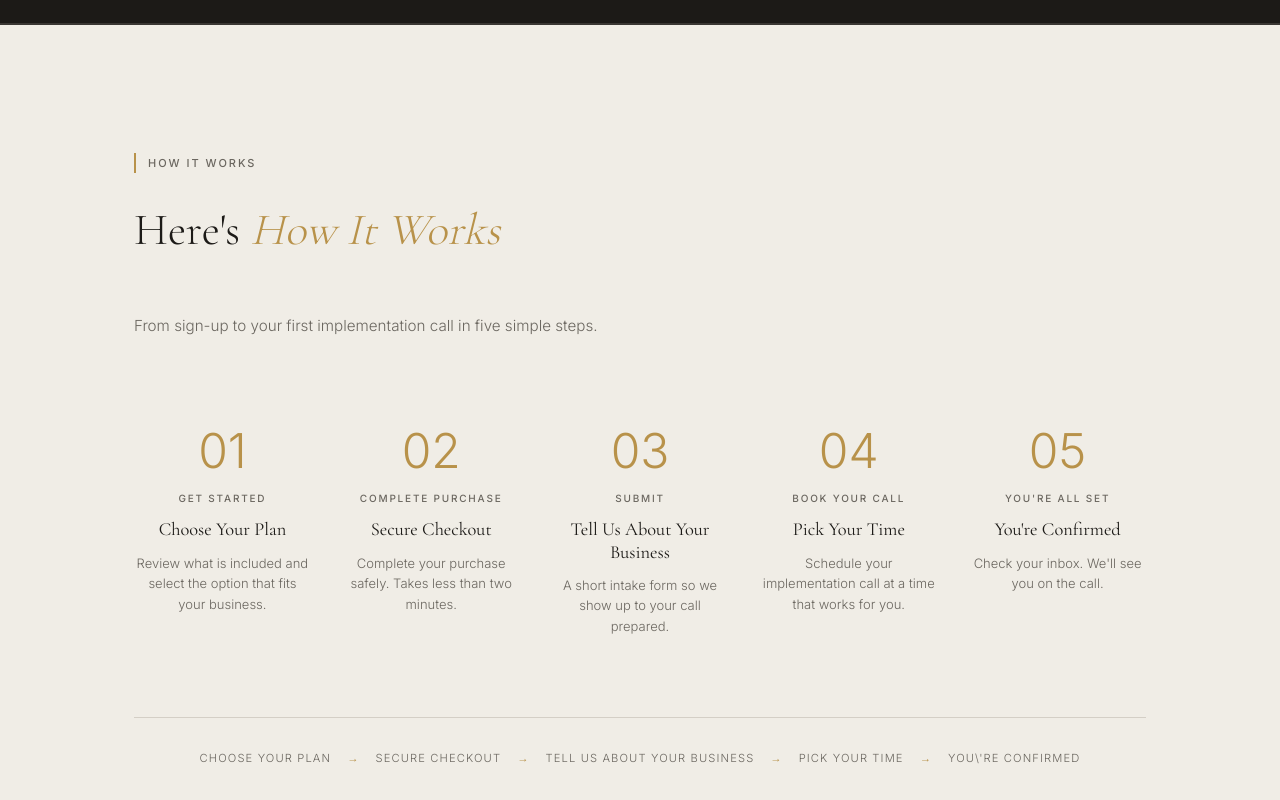
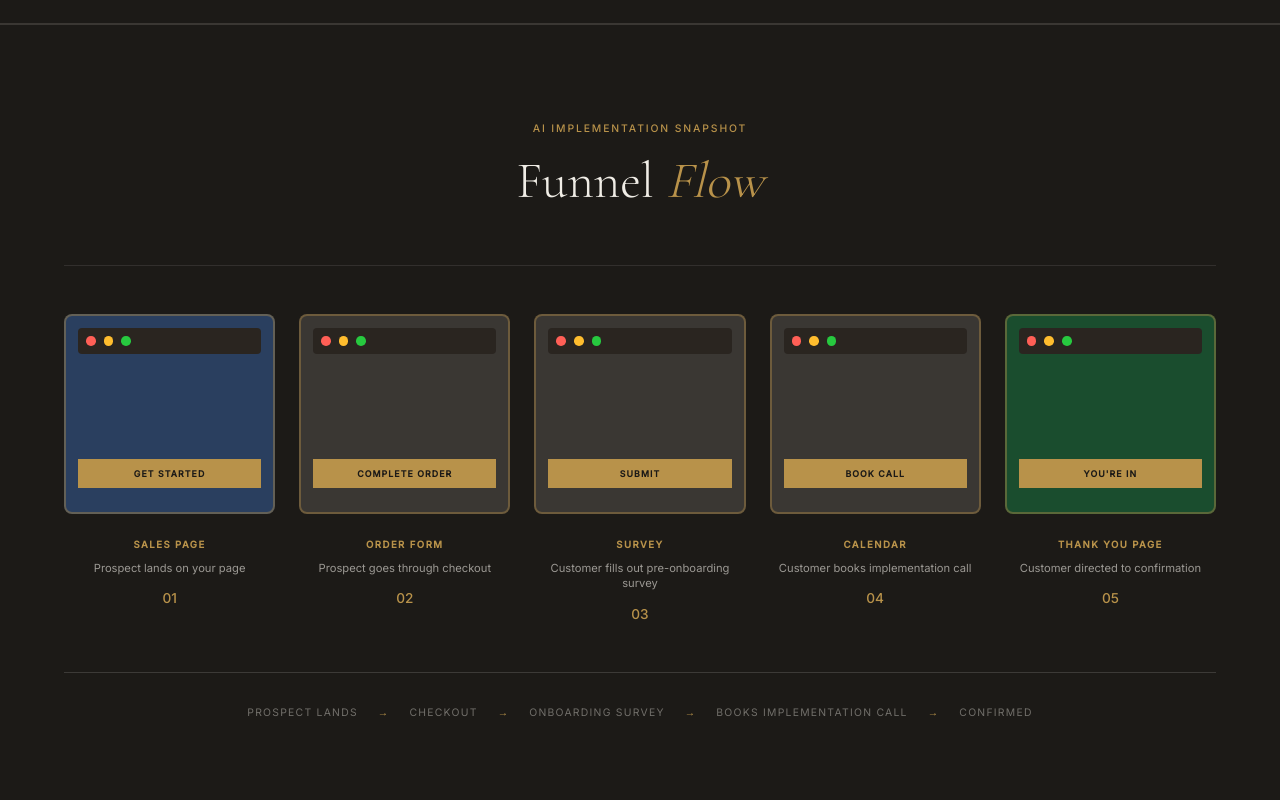
Before and after one commit to letsnavigatebmw/aperture-hospitality, a Next.js app: page /ai-solutions in a window 1280 px wide. Shown: the part 2860-3660 px from the top of the page. Built offline with nearby package versions, Linux system fonts and the light colour scheme.

Commit message:
Redesign AI Solutions funnel flow: add browser mockup visualization with 5-step customer journey

```diff
--- a/app/ai-solutions/page.tsx
+++ b/app/ai-solutions/page.tsx
@@ -161,48 +161,76 @@ export default function AISolutionsPage() {
         </div>
       </section>
 
-      {/* HOW IT WORKS */}
-      <section style={{ padding: 'clamp(5rem, 10vw, 9rem) 0', borderBottom: '2px solid #B8924A' }}>
-        <div style={{ maxWidth: '1140px', margin: '0 auto', padding: '0 clamp(1.5rem, 5vw, 4rem)' }}>
-          <div style={{ display: 'flex', alignItems: 'center', gap: '0.75rem', fontSize: '0.6875rem', fontWeight: 500, letterSpacing: '0.18em', textTransform: 'uppercase', color: '#6B6760', marginBottom: '2rem' }}>
-            <div style={{ width: '2px', height: '1.25rem', background: '#B8924A' }}></div>
-            How It Works
+      {/* FUNNEL FLOW */}
+      <section style={{ background: '#1C1A17', padding: 'clamp(4rem, 8vw, 6rem) clamp(1.5rem, 5vw, 4rem)', borderBottom: '2px solid #3a3733' }}>
+        <div style={{ maxWidth: '1400px', margin: '0 auto' }}>
+          {/* Header */}
+          <div style={{ textAlign: 'center', marginBottom: '3.5rem' }}>
+            <div style={{ fontSize: '0.65rem', fontWeight: 500, letterSpacing: '0.18em', textTransform: 'uppercase', color: '#B8924A', marginBottom: '1rem' }}>
+              AI Implementation Snapshot
+            </div>
+            <h2 style={{ fontFamily: "'Cormorant Garamond', Georgia, serif", fontSize: 'clamp(2.5rem, 4vw, 3.5rem)', fontWeight: 300, color: '#F0EDE6', lineHeight: 1.1, margin: 0 }}>
+              Funnel <em style={{ fontStyle: 'italic', color: '#B8924A' }}>Flow</em>
+            </h2>
           </div>
-          <h2 style={{ fontFamily: "'Cormorant Garamond', Georgia, serif", fontSize: 'clamp(2.25rem, 3.5vw, 3.25rem)', fontWeight: 300, lineHeight: 1.15, marginBottom: '3.5rem', maxWidth: '20ch' }}>
-            Here's <em style={{ fontStyle: 'italic', color: '#B8924A' }}>How It Works</em>
-          </h2>
-          <p style={{ fontSize: '0.95rem', fontWeight: 300, lineHeight: 1.75, color: '#6B6760', marginBottom: '3.5rem' }}>
-            From sign-up to your first implementation call in five simple steps.
-          </p>
-          <div style={{ display: 'grid', gridTemplateColumns: 'repeat(5, 1fr)', gap: '2rem', marginBottom: '3rem' }}>
+
+          {/* Divider */}
+          <div style={{ borderTop: '1px solid rgba(240,237,230,0.1)', margin: '2.5rem 0 3rem 0 ' }}></div>
+
+          {/* Funnel Steps - Browser Mockups */}
+          <div style={{ display: 'grid', gridTemplateColumns: 'repeat(5, 1fr)', gap: '1.5rem', marginBottom: '3rem', position: 'relative' }}>
             {[
-              { number: '01', badge: 'GET STARTED', title: 'Choose Your Plan', desc: 'Review what is included and select the option that fits your business.' },
-              { number: '02', badge: 'COMPLETE PURCHASE', title: 'Secure Checkout', desc: 'Complete your purchase safely. Takes less than two minutes.' },
-              { number: '03', badge: 'SUBMIT', title: 'Tell Us About Your Business', desc: 'A short intake form so we show up to your call prepared.' },
-              { number: '04', badge: 'BOOK YOUR CALL', title: 'Pick Your Time', desc: 'Schedule your implementation call at a time that works for you.' },
-              { number: '05', badge: 'YOU\'RE ALL SET', title: 'You\'re Confirmed', desc: 'Check your inbox. We\'ll see you on the call.' }
+              { number: '01', page: 'SALES PAGE', button: 'GET STARTED', title: 'Prospect lands on your page', color: '#2a3f5f' },
+              { number: '02', page: 'ORDER FORM', button: 'COMPLETE ORDER', title: 'Prospect goes through checkout', color: '#3a3733' },
+              { number: '03', page: 'SURVEY', button: 'SUBMIT', title: 'Customer fills out pre-onboarding survey', color: '#3a3733' },
+              { number: '04', page: 'CALENDAR', button: 'BOOK CALL', title: 'Customer books implementation call', color: '#3a3733' },
+              { number: '05', page: 'THANK YOU PAGE', button: 'YOU\'RE IN', title: 'Customer directed to confirmation', color: '#1a4d2e' }
             ].map((step, i) => (
-              <div key={i} style={{ padding: '2rem 0', textAlign: 'center' }}>
-                <div style={{ fontSize: '3rem', fontWeight: 300, color: '#B8924A', lineHeight: 1, marginBottom: '1rem' }}>{step.number}</div>
-                <div style={{ fontSize: '0.625rem', fontWeight: 500, letterSpacing: '0.18em', textTransform: 'uppercase', color: '#6B6760', marginBottom: '0.75rem' }}>{step.badge}</div>
-                <h3 style={{ fontFamily: "'Cormorant Garamond', Georgia, serif", fontSize: '1.15rem', fontWeight: 400, color: '#1C1A17', lineHeight: 1.2, marginBottom: '0.75rem' }}>{step.title}</h3>
-                <p style={{ fontSize: '0.8125rem', fontWeight: 300, lineHeight: 1.6, color: '#6B6760', margin: 0 }}>{step.desc}</p>
+              <div key={i} style={{ textAlign: 'center' }}>
+                {/* Browser mockup */}
+                <div style={{ background: step.color, border: '2px solid rgba(184,146,74,0.4)', borderRadius: '0.5rem', padding: '0.75rem', marginBottom: '1.5rem', minHeight: '200px', display: 'flex', flexDirection: 'column', justifyContent: 'space-between' }}>
+                  {/* Browser header */}
+                  <div style={{ background: '#2a2520', borderRadius: '0.25rem', padding: '0.5rem', marginBottom: '1rem', display: 'flex', gap: '0.5rem', fontSize: '1rem' }}>
+                    <span style={{ width: '0.6rem', height: '0.6rem', borderRadius: '50%', background: '#ff5f56' }}></span>
+                    <span style={{ width: '0.6rem', height: '0.6rem', borderRadius: '50%', background: '#ffbd2e' }}></span>
+                    <span style={{ width: '0.6rem', height: '0.6rem', borderRadius: '50%', background: '#27c93f' }}></span>
+                  </div>
+
+                  {/* Content placeholder */}
+                  <div style={{ flex: 1 }}></div>
+
+                  {/* Button */}
+                  <button style={{ background: '#B8924A', color: '#1C1A17', padding: '0.5rem', fontSize: '0.55rem', fontWeight: 600, letterSpacing: '0.12em', textTransform: 'uppercase', border: 'none', cursor: 'pointer', marginBottom: '0.75rem' }}>
+                    {step.button}
+                  </button>
+                </div>
+
+                {/* Step info */}
+                <div style={{ fontSize: '0.6rem', fontWeight: 600, letterSpacing: '0.15em', textTransform: 'uppercase', color: '#B8924A', marginBottom: '0.5rem' }}>
+                  {step.page}
+                </div>
+                <div style={{ fontSize: '0.7rem', color: 'rgba(240,237,230,0.6)', lineHeight: 1.4 }}>
+                  {step.title}
+                </div>
+                <div style={{ fontSize: '0.85rem', fontWeight: 500, color: '#B8924A', marginTop: '0.75rem' }}>
+                  {step.number}
+                </div>
               </div>
             ))}
           </div>
 
           {/* Timeline footer */}
-          <div style={{ borderTop: '1px solid #D4CFC6', paddingTop: '2rem', textAlign: 'center' }}>
-            <div style={{ fontSize: '0.7rem', fontWeight: 300, letterSpacing: '0.1em', textTransform: 'uppercase', color: '#6B6760', display: 'flex', alignItems: 'center', justifyContent: 'center', gap: '1rem', flexWrap: 'wrap' }}>
-              <span>Choose Your Plan</span>
+          <div style={{ borderTop: '1px solid rgba(240,237,230,0.15)', paddingTop: '2rem', textAlign: 'center' }}>
+            <div style={{ fontSize: '0.65rem', fontWeight: 400, letterSpacing: '0.12em', textTransform: 'uppercase', color: 'rgba(240,237,230,0.4)', display: 'flex', alignItems: 'center', justifyContent: 'center', gap: '1.25rem', flexWrap: 'wrap' }}>
+              <span>Prospect Lands</span>
               <span style={{ color: '#B8924A' }}>→</span>
-              <span>Secure Checkout</span>
+              <span>Checkout</span>
               <span style={{ color: '#B8924A' }}>→</span>
-              <span>Tell Us About Your Business</span>
+              <span>Onboarding Survey</span>
               <span style={{ color: '#B8924A' }}>→</span>
-              <span>Pick Your Time</span>
+              <span>Books Implementation Call</span>
               <span style={{ color: '#B8924A' }}>→</span>
-              <span>You\'re Confirmed</span>
+              <span>Confirmed</span>
             </div>
           </div>
         </div>
```
